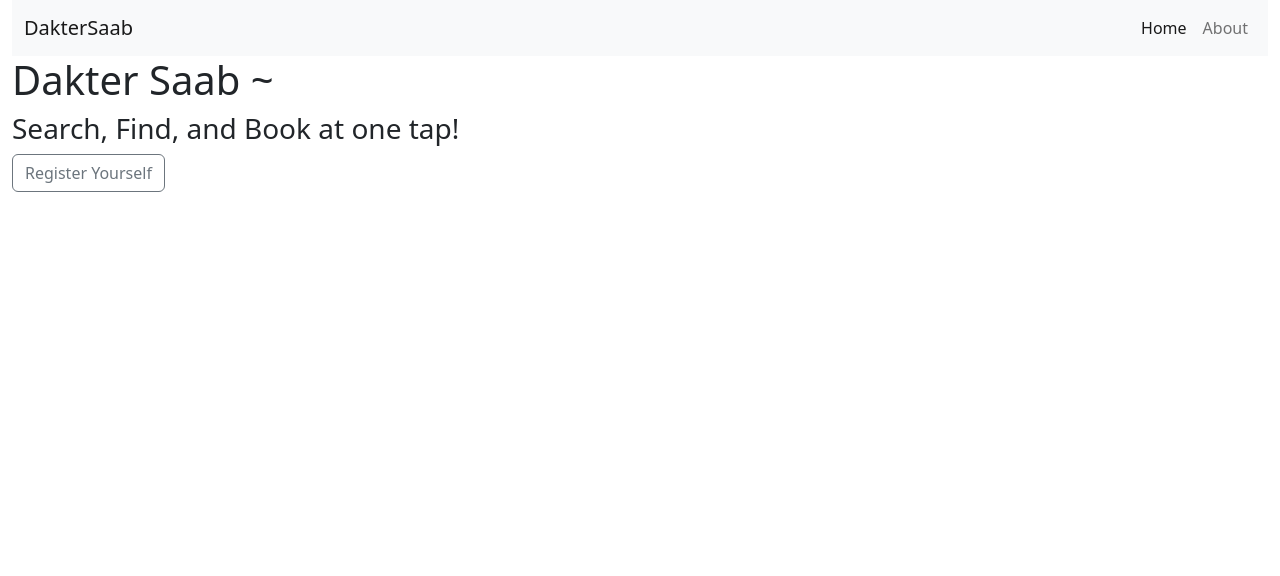
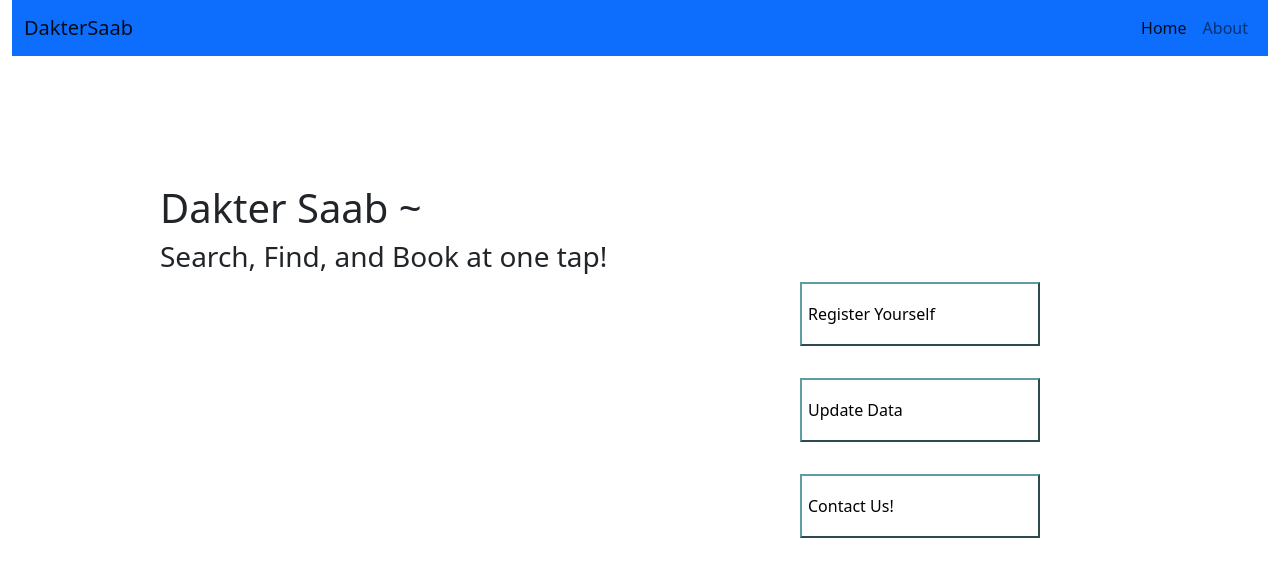
Before and after one commit to Alishba90/daktersaab-web, a React (Create React App) app: page / in a window 1280 px wide. Shown: the top 576 px of the page. Built offline with nearby package versions, Linux system fonts and the light colour scheme.

Commit message:
add css to home page

```diff
--- a/src/pages/doctor.css
+++ b/src/pages/doctor.css
@@ -1,3 +1,35 @@
-.manaul{
-    padding-left: 10rem;
+.manual{
+    padding-left: 20rem;
+    padding-top: 5rem;
+    align-items: center;
+    display: flex;
 }
+.csv{
+    padding-left: 20rem;
+    padding-top: 5rem;
+    align-items: center;
+    display: flex;
+}
+.file_upload {
+    position: relative;
+    min-width: 90px;
+    text-align: center;
+    color: #80d3b3;
+    line-height: 25px;
+    background: #fff;
+    font-weight: 600;
+    padding-left: 1rem;
+  }
+
+.click{
+    position: relative;
+    min-width: 90px;
+    text-align: center;
+    font-weight: 600;
+    padding-left: 0.4rem;
+    border-radius: 2px;
+}
+.form{
+    padding: auto;
+    align-items: center;
+}
--- a/src/pages/doctor.jsx
+++ b/src/pages/doctor.jsx
@@ -2,21 +2,34 @@ import React from "react";
 import Papa from "papaparse";
 import { useState } from "react";
 import Button from '@mui/material/Button';
-
+import { styled } from '@mui/material/styles';
+import Radio, { RadioProps } from '@mui/material/Radio';
+import RadioGroup from '@mui/material/RadioGroup';
+import FormControlLabel from '@mui/material/FormControlLabel';
+import FormControl from '@mui/material/FormControl';
+import FormLabel from '@mui/material/FormLabel';
 import './doctor.css'
 const Doctor = () => {
 
+
+
   const [show, setShow] = useState(false);
-  const [hide,setHide]=useState(false)
+  const [hide, setHide] = useState(false)
+  const [showForm, setShowForm] = useState(false);
+
+  const Form = () => {
+    setShowForm(!showForm);
+  }
+
   const [parsedData, setParsedData] = useState([]);
+
+
 
   //State to store table Column name
   const [tableRows, setTableRows] = useState([]);
 
   //State to store the values
   const [values, setValues] = useState([]);
-
-
   const changeHandler = (event) => {
     // Passing file data (event.target.files[0]) to parse using Papa.parse
     Papa.parse(event.target.files[0], {
@@ -45,24 +58,53 @@ const Doctor = () => {
   };
 
   return (
+
     <>
+      <div className="manual">
+        <label>Enter data Manaually: &nbsp; &nbsp; &nbsp;</label>
+        <br />
+        <br />
 
+        <button className="click" onClick={Form}>Register</button>
 
+      </div>
+      <div>
+      {showForm && (
+        <form>
+          <label>
+          Doctor's Name:
+            <input type="text" name="name" />
+          </label><br/>
+          <label>
+          Speciality/Qualification:
+            <input type="text" name="name" />
+          </label><br/>
+          <label>
+          Day: <br/>
 
+          </label><br/>
 
-      <div >
+          <input type="submit" value="Submit" />
+        </form>)}
+        </div>
+
+      <div className="csv">
+        <label>Enter data by uploading a CSV file:</label>
+        <br />
+        <br />
         {/* File Uploader */}
         <input
           type="file"
           name="file"
+          className="file_upload"
           onClick={() => setShow(prev => !prev)}
           onChange={changeHandler}
           accept=".csv"
-        style={{ display: "block", margin: "10px auto" }}
         />
-
+      </div>
       <br />
       <br />
+      <div>
         {/* Table */}
         <table>
           <thead>
@@ -86,7 +128,7 @@ const Doctor = () => {
         </table>
       </div>
       {show &&
-      <Button variant="contained" component="label" alignItems="right" className="upload" >
+        <Button variant="contained" component="label" alignItems="right" className="uploads" >
           Upload File
         </Button>}
 
--- a/src/pages/home.css
+++ b/src/pages/home.css
@@ -1,11 +1,6 @@
-
-  .page {
-    padding-top: 10rem;
-    padding-left: 30rem;
-    align-items: center;
-
-  }
-
+.nav{
+  background-color: aquamarine;
+}
 .heading{
   padding-top: 6rem;
   padding-left: 6rem;
@@ -52,3 +47,31 @@
   margin-top:4rem;
   margin-left: 5rem;
 }
+.intro{
+  padding-top: 8rem;
+  padding-left: 10rem;
+}
+
+.reg-btn{
+  margin-left: 40rem;
+  width: 15rem;
+  height: 4rem;
+  background-color: transparent;
+  border-color: cadetblue;
+}
+.update-btn{
+  margin-left: 40rem;
+  margin-top: 2rem;
+  width: 15rem;
+  height: 4rem;
+  background-color: transparent;
+  border-color: cadetblue;
+}
+.contact-btn{
+  margin-left: 40rem;
+  margin-top: 2rem;
+  width: 15rem;
+  height: 4rem;
+  background-color: transparent;
+  border-color: cadetblue;
+}
--- a/src/pages/home.jsx
+++ b/src/pages/home.jsx
@@ -3,7 +3,6 @@ import { useState } from 'react';
 import { useNavigate } from "react-router-dom";
 
 import './home.css'
-
 
 
 
@@ -23,34 +22,39 @@ const Home = () => {
     let path2 = './pharmacy';
     navigate(path2);
   }
-  const [popup,setPop]=useState(false)
-    const handleClickOpen=()=>{
+  const [popup, setPop] = useState(false)
+  const handleClickOpen = () => {
     setPop(!popup)
   }
-    const closePopup=()=>{
+  const closePopup = () => {
     setPop(false)
   }
 
   return (
     <>
-      <div className="container-fluid nav_bg">
-        <div className="row">
-          <div className="col-26 mx-auto">
-
-            <div className='col-md-10 pt-10 pl-20 pt-lg-0 order-2 order-lg-1 mt-20'>
+      <div className='main1'>
+        {/* Introduction */}
+        <div className='intro'>
           <h1>Dakter Saab ~
           </h1>
           <h3> Search, Find, and Book at one tap!</h3>
+
+          {/* Buttons */}
+          <div className='reg'>
+            <button type="button" className="reg-btn " onClick={handleClickOpen}>Register Yourself</button>
+          </div>
+          <div className='update'>
+            <button type="button" className="update-btn " >Update Data</button>
+          </div>
+          <div className='contact'>
+            <button type="button" className="contact-btn " >Contact Us!</button>
           </div>
 
-            <div className='mt-8'>
-              <button type="button" class="btn btn-outline-secondary " onClick={handleClickOpen}>Register Yourself</button>
         </div>
-
-
+        {/* Pop up */}
         <div>
           {
-                    popup?
+            popup ?
               <div className="main">
                 <div className="popup">
                   <div className="popup-header ">
@@ -63,16 +67,11 @@ const Home = () => {
                     <button className='btn3' onClick={pharmacy}>Pharmacy</button>
                   </div>
                 </div>
-                    </div>:""
+              </div> : ""
           }
 
         </div>
-
-
       </div>
-        </div>
-      </div>
-
 
 
     </>
--- a/src/pages/navbar.jsx
+++ b/src/pages/navbar.jsx
@@ -6,8 +6,8 @@ const Navbar = () => {
         <>
             <div className="container-fluid nav_bg">
                 <div className="row">
-                    <div className="col-20 mx-auto">
-                        <nav className="navbar navbar-expand-lg bg-light">
+                    <div className="col-20 ms-auto">
+                        <nav className="navbar navbar-expand-lg bg-primary">
                             <div className="container-fluid">
                                 <a className="navbar-brand" >DakterSaab</a>
                                 <button className="navbar-toggler" type="button" data-bs-toggle="collapse" data-bs-target="#navbarNavDropdown" aria-controls="navbarNavDropdown" aria-expanded="false" aria-label="Toggle navigation">
```
Lines whose indentation alone changed are shown as unchanged.
